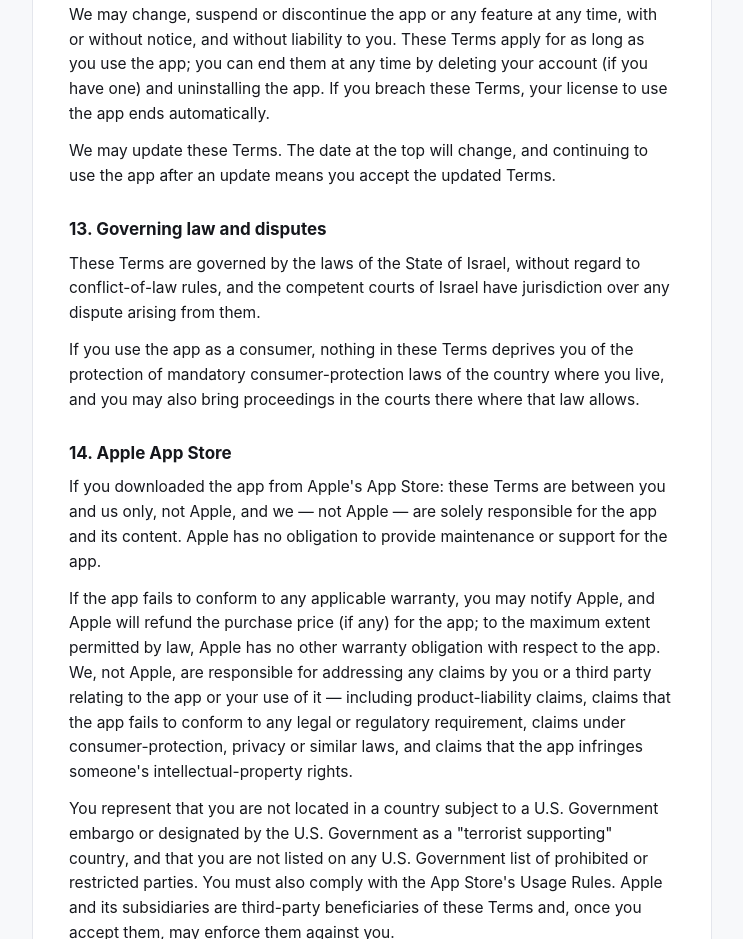
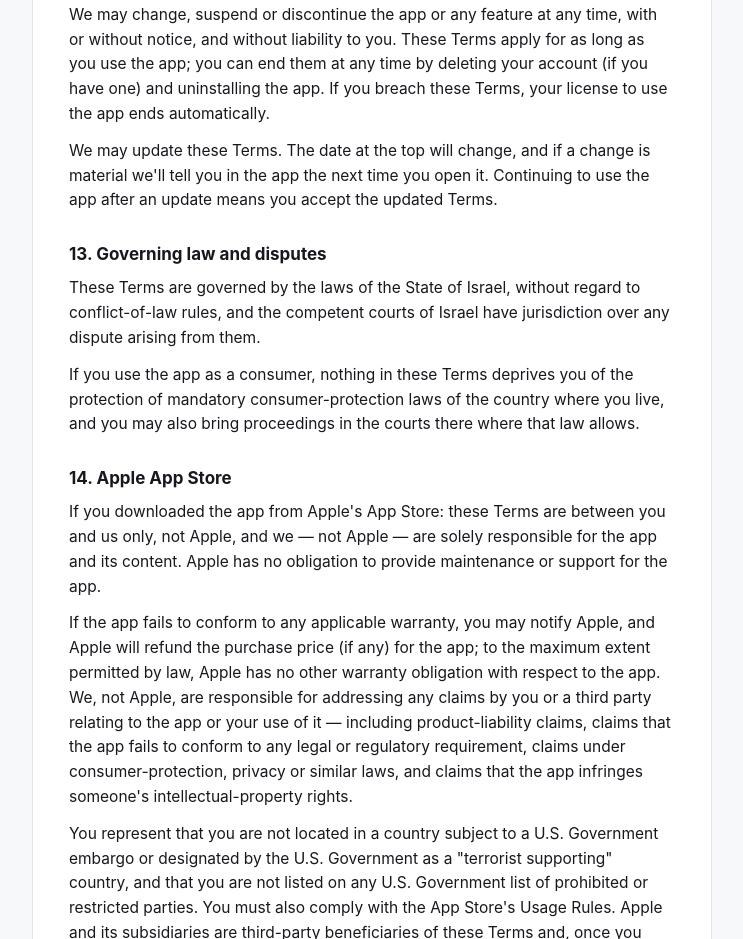
Before and after one commit to ramanova/backlog-app, a plain HTML site: page terms.html in a window 1280 px wide. Shown: the part 3249-4188 px from the top of the page, without its empty margins (268-1011 px from the left). Drawn offline with Linux system fonts and the light colour scheme.

Commit message:
Update site (2026-11-17)

```diff
--- a/terms.html
+++ b/terms.html
@@ -77,7 +77,7 @@
 
     <h2>12. Changes, availability and termination</h2>
     <p>We may change, suspend or discontinue the app or any feature at any time, with or without notice, and without liability to you. These Terms apply for as long as you use the app; you can end them at any time by deleting your account (if you have one) and uninstalling the app. If you breach these Terms, your license to use the app ends automatically.</p>
-    <p>We may update these Terms. The date at the top will change, and continuing to use the app after an update means you accept the updated Terms.</p>
+    <p>We may update these Terms. The date at the top will change, and if a change is material we'll tell you in the app the next time you open it. Continuing to use the app after an update means you accept the updated Terms.</p>
 
     <h2>13. Governing law and disputes</h2>
     <p>These Terms are governed by the laws of the State of Israel, without regard to conflict-of-law rules, and the competent courts of Israel have jurisdiction over any dispute arising from them.</p>
```
Also changed, not shown: privacy.html (+1 -1 lines), 1 other file.
